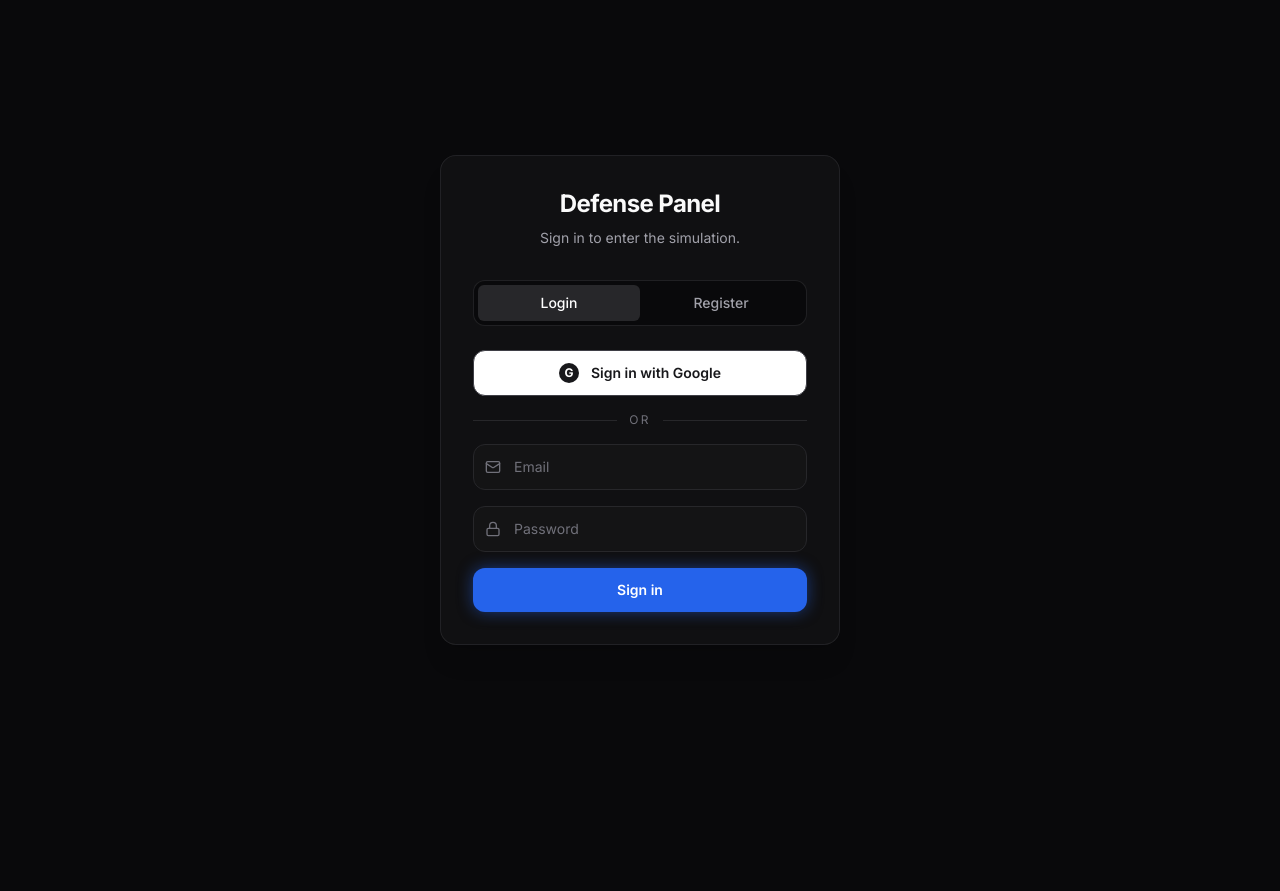
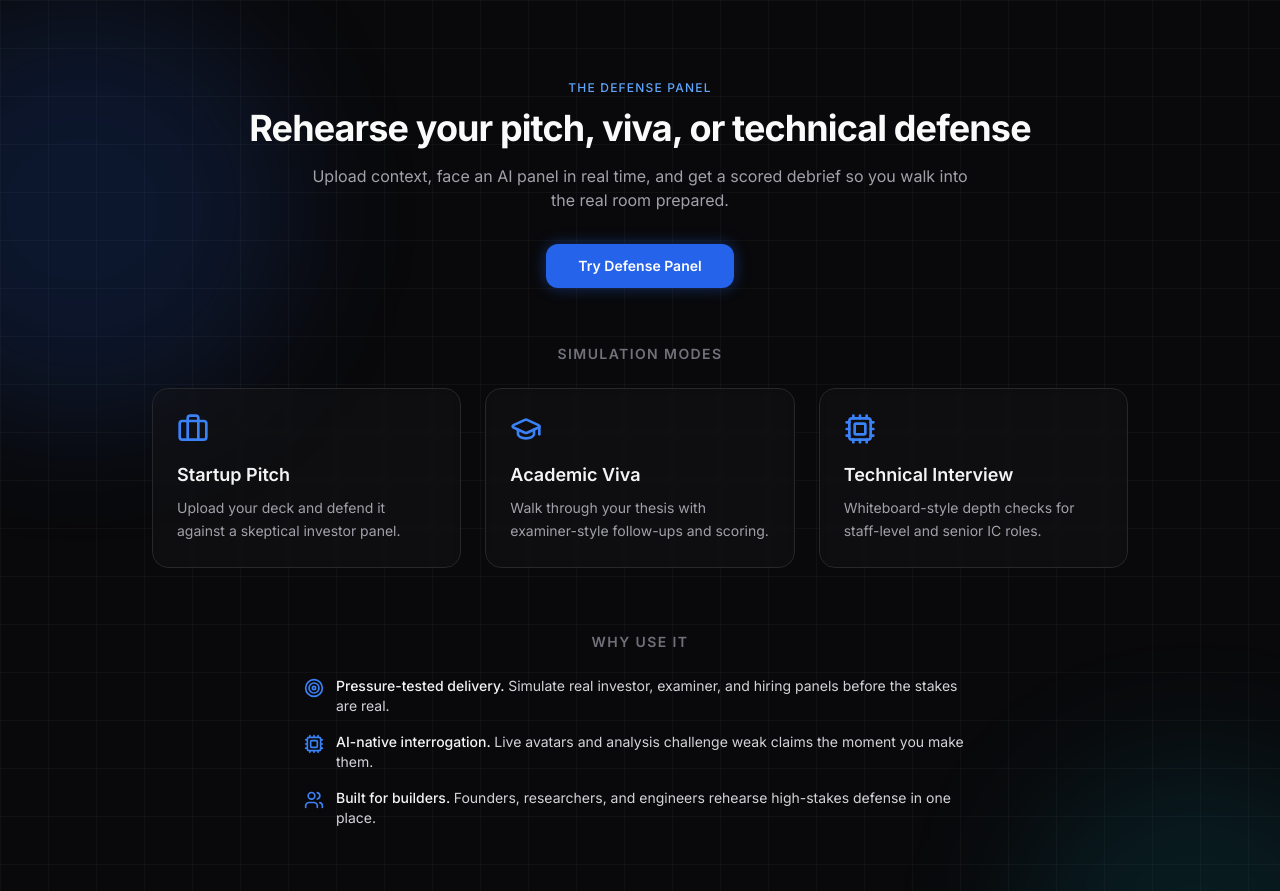
Before and after one commit to Kavee-ginty/DefensePanel, a React (Vite) app: page / in a window 1280 px wide. Shown: the top 891 px of the page. Before the commit the page ends 800 px from the top, so only its background shows below. Built offline with nearby package versions, Linux system fonts and the light colour scheme; no server answers.

Commit message:
homepage

```diff
--- a/src/App.jsx
+++ b/src/App.jsx
@@ -32,6 +32,7 @@ const HistoryPage = lazy(
 const DashboardPage = lazy(
   () => import('./components/pages/DashboardPage.jsx'),
 );
+const LandingPage = lazy(() => import('./components/pages/LandingPage.jsx'));
 
 const DEFAULT_BRIEFING_SETUP = {
   difficulty: 'standard',
@@ -96,6 +97,7 @@ export default function App() {
   const [briefingSetup, setBriefingSetup] = useState(DEFAULT_BRIEFING_SETUP);
   const [bookmarkUpdatingSessionId, setBookmarkUpdatingSessionId] =
     useState(null);
+  const [showAuth, setShowAuth] = useState(false);
 
   const accessToken = session?.access_token ?? null;
   const userId = user?.id ?? null;
@@ -350,7 +352,13 @@ export default function App() {
   }
 
   if (!session) {
-    return <AuthPage />;
+    return showAuth ? (
+      <AuthPage />
+    ) : (
+      <Suspense fallback={<RouteFallback />}>
+        <LandingPage onTry={() => setShowAuth(true)} />
+      </Suspense>
+    );
   }
 
   const body = (() => {
@@ -430,16 +438,7 @@ export default function App() {
 
     switch (page) {
       case 'home':
-        return (
-          <ModeSelection
-            selectedId={mode}
-            onSelect={setMode}
-            onContinue={() => {
-              setInSimulation(true);
-              navigateSim('briefing');
-            }}
-          />
-        );
+        return <LandingPage onTry={startSimulation} />;
       case 'about':
         return <AboutPage />;
       case 'contact':
@@ -471,16 +470,7 @@ export default function App() {
           />
         );
       default:
-        return (
-          <ModeSelection
-            selectedId={mode}
-            onSelect={setMode}
-            onContinue={() => {
-              setInSimulation(true);
-              navigateSim('briefing');
-            }}
-          />
-        );
+        return <LandingPage onTry={startSimulation} />;
     }
   })();
 
--- a/src/components/pages/ContactPage.jsx
+++ b/src/components/pages/ContactPage.jsx
@@ -24,7 +24,7 @@ export default function ContactPage() {
               <Mail className="h-5 w-5 shrink-0 text-blue-500" aria-hidden />
               <div>
                 <p className="text-sm font-medium text-zinc-200">Email</p>
-                <p className="mt-1 text-sm text-zinc-400">hello@defensepanel.io</p>
+                <p className="mt-1 text-sm text-zinc-400">kaveeshaginodh1@gmail.com</p>
               </div>
             </div>
             <div className="flex gap-4 rounded-xl border border-zinc-800 bg-zinc-900/40 p-5">
@@ -32,7 +32,7 @@ export default function ContactPage() {
               <div>
                 <p className="text-sm font-medium text-zinc-200">HQ</p>
                 <p className="mt-1 text-sm text-zinc-400">
-                  Remote-first · Demo hours Mon–Fri 9–18 UTC
+                  34, Anandarama Road, Molpe, Moratuwa
                 </p>
               </div>
             </div>
--- /dev/null
+++ b/src/components/pages/LandingPage.jsx
@@ -0,0 +1,114 @@
+import { Briefcase, Cpu, GraduationCap, Target, Users } from 'lucide-react';
+import MarketingLayout from '../MarketingLayout.jsx';
+
+const MODES = [
+  {
+    icon: Briefcase,
+    title: 'Startup Pitch',
+    text: 'Upload your deck and defend it against a skeptical investor panel.',
+  },
+  {
+    icon: GraduationCap,
+    title: 'Academic Viva',
+    text: 'Walk through your thesis with examiner-style follow-ups and scoring.',
+  },
+  {
+    icon: Cpu,
+    title: 'Technical Interview',
+    text: 'Whiteboard-style depth checks for staff-level and senior IC roles.',
+  },
+];
+
+const VALUES = [
+  {
+    icon: Target,
+    title: 'Pressure-tested delivery',
+    text: 'Simulate real investor, examiner, and hiring panels before the stakes are real.',
+  },
+  {
+    icon: Cpu,
+    title: 'AI-native interrogation',
+    text: 'Live avatars and analysis challenge weak claims the moment you make them.',
+  },
+  {
+    icon: Users,
+    title: 'Built for builders',
+    text: 'Founders, researchers, and engineers rehearse high-stakes defense in one place.',
+  },
+];
+
+export default function LandingPage({ onTry }) {
+  return (
+    <MarketingLayout>
+      <div className="mx-auto max-w-5xl px-6 py-16 sm:py-20">
+        <header className="mb-14 text-center">
+          <p className="text-xs font-medium uppercase tracking-widest text-blue-400">
+            The Defense Panel
+          </p>
+          <h1 className="mt-3 text-3xl font-bold tracking-tight sm:text-4xl">
+            Rehearse your pitch, viva, or technical defense
+          </h1>
+          <p className="mx-auto mt-4 max-w-2xl text-base text-zinc-400">
+            Upload context, face an AI panel in real time, and get a scored debrief
+            so you walk into the real room prepared.
+          </p>
+          <button
+            type="button"
+            onClick={() => onTry?.()}
+            className="mt-8 inline-flex items-center justify-center rounded-xl bg-blue-600 px-8 py-3 text-sm font-semibold text-white shadow-[0_0_15px_rgba(37,99,235,0.4)] transition-colors hover:bg-blue-500"
+          >
+            Try Defense Panel
+          </button>
+        </header>
+
+        <section className="mb-16">
+          <h2 className="mb-6 text-center text-sm font-semibold uppercase tracking-widest text-zinc-500">
+            Simulation modes
+          </h2>
+          <div className="grid gap-6 sm:grid-cols-3">
+            {MODES.map(({ icon: Icon, title, text }) => (
+              <div
+                key={title}
+                className="rounded-2xl border border-zinc-800 bg-zinc-900/40 p-6 backdrop-blur-sm"
+              >
+                <Icon className="mb-4 h-8 w-8 text-blue-500" aria-hidden />
+                <h3 className="text-lg font-semibold text-zinc-100">{title}</h3>
+                <p className="mt-2 text-sm leading-relaxed text-zinc-400">{text}</p>
+              </div>
+            ))}
+          </div>
+        </section>
+
+        <section className="mb-16">
+          <h2 className="mb-6 text-center text-sm font-semibold uppercase tracking-widest text-zinc-500">
+            Why use it
+          </h2>
+          <ul className="mx-auto max-w-2xl space-y-4 text-left text-sm text-zinc-300">
+            {VALUES.map(({ icon: Icon, title, text }) => (
+              <li key={title} className="flex gap-3">
+                <Icon className="mt-0.5 h-5 w-5 shrink-0 text-blue-500" aria-hidden />
+                <span>
+                  <span className="font-medium text-zinc-100">{title}. </span>
+                  {text}
+                </span>
+              </li>
+            ))}
+          </ul>
+        </section>
+
+        <footer className="rounded-2xl border border-zinc-800 bg-zinc-900/30 p-8 text-center">
+          <p className="text-sm text-zinc-400">
+            Ready when you are — sign in and start your first session.
+          </p>
+          <button
+            type="button"
+            onClick={() => onTry?.()}
+            className="mt-4 inline-flex items-center justify-center rounded-xl border border-zinc-600 bg-zinc-950 px-6 py-2.5 text-sm font-semibold text-zinc-100 transition-colors hover:border-zinc-500"
+          >
+            Try Defense Panel
+          </button>
+        </footer>
+      </div>
+    </MarketingLayout>
+  );
+}
--- a/src/components/pages/PricingPage.jsx
+++ b/src/components/pages/PricingPage.jsx
@@ -83,34 +83,6 @@ export default function PricingPage({ onStartSimulation }) {
 
     setCheckoutLoading(true);
     try {
-      // #region agent log
-      fetch('http://127.0.0.1:7742/ingest/2bd9f6ad-4e83-4685-9ef2-80979e0b09d5', {
-        method: 'POST',
-        headers: {
-          'Content-Type': 'application/json',
-          'X-Debug-Session-Id': 'b5b729',
-        },
-        body: JSON.stringify({
-          sessionId: 'b5b729',
-          runId: 'post-fix',
-          hypothesisId: 'H1,H3,H5',
-          location: 'PricingPage.jsx:handleProCheckout:beforeFetch',
-          message: 'checkout fetch start',
-          data: {
-            checkoutUrl: CHECKOUT_URL,
-            checkoutUrlLength: CHECKOUT_URL.length,
-            viteDodoSet: Boolean(import.meta.env.VITE_DODO_API_URL),
-            stripLocalhostInProd: STRIP_LOCALHOST_DODO,
-            origin:
-              typeof window !== 'undefined' ? window.location?.origin : null,
-            isAbsolute:
-              typeof CHECKOUT_URL === 'string' && /^https?:\/\//i.test(CHECKOUT_URL),
-          },
-          timestamp: Date.now(),
-        }),
-      }).catch(() => {});
-      // #endregion
-
       const res = await fetch(CHECKOUT_URL, {
         method: 'POST',
         headers: { 'Content-Type': 'application/json' },
@@ -126,29 +98,6 @@ export default function PricingPage({ onStartSimulation }) {
       }
       window.location.href = data.checkout_url;
     } catch (err) {
-      // #region agent log
-      fetch('http://127.0.0.1:7742/ingest/2bd9f6ad-4e83-4685-9ef2-80979e0b09d5', {
-        method: 'POST',
-        headers: {
-          'Content-Type': 'application/json',
-          'X-Debug-Session-Id': 'b5b729',
-        },
-        body: JSON.stringify({
-          sessionId: 'b5b729',
-          runId: 'checkout-debug',
-          hypothesisId: 'H2,H3,H4',
-          location: 'PricingPage.jsx:handleProCheckout:catch',
-          message: 'checkout error',
-          runId: 'post-fix',
-          data: {
-            name: err?.name,
-            message: err?.message,
-            checkoutUrl: CHECKOUT_URL,
-          },
-          timestamp: Date.now(),
-        }),
-      }).catch(() => {});
-      // #endregion
       console.error('[PricingPage] checkout', err);
       toast.error(err?.message || 'Could not start checkout');
     } finally {
```
